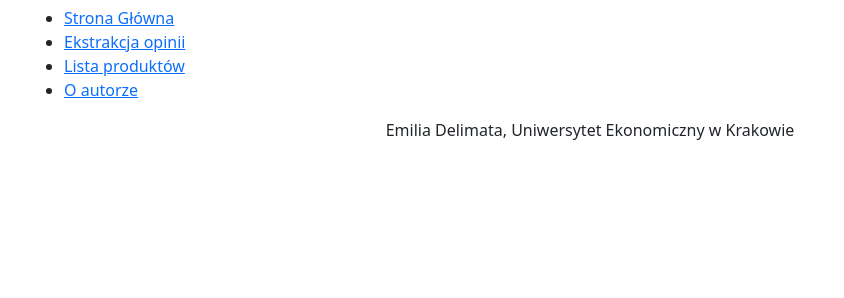
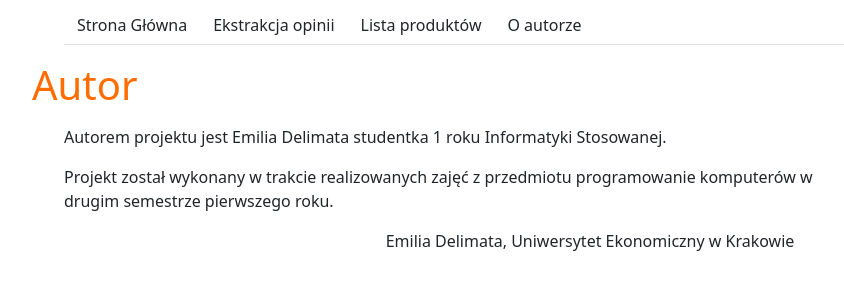
Before and after one commit to imchocoe/CeneoWebScraper, a Python web app: template app/templates/author.html in a window 1280 px wide. Shown: the part 50-348 px from the top of the page, without its empty margins (50-894 px from the left). Run offline with Jinja, Linux system fonts and the light colour scheme; the template is opened without the code that fills it, so the values that code supplies are empty; some libraries are stand-ins or nearby versions.

Commit message:
2025-05-29

```diff
--- a/app/static/style.css
+++ b/app/static/style.css
@@ -1,3 +1,85 @@
 h1{
     color: #ff6c00;
 }
+
+p{
+    text-align: center;
+
+}
+button:hover{
+    background-color: brown;
+
+
+}
+input {
+    color: #ff6c00;
+
+}
+.btn:hover{
+    color:#ff6c00;
+    background-color: blanchedalmond;
+    text-align: center;
+}
+
+li{
+    color: brown;
+    text-align: center;
+}
+
+
+ol {
+    width: 1200px;
+    height: 300px;
+    padding: 20px;
+    display:flex;
+    gap: 4vw;
+
+    overflow-x: scroll;
+    scroll-snap-type: x mandatory;
+
+    }
+
+ol li {
+    list-style-type: none;
+    background-color: #eee;
+    border: 1px solid #ddd;
+    padding: 20px;
+
+    flex: 0 0 100%;
+    scroll-snap-align: center;
+}
+
+
+ol::scroll-button(*) {
+border: 0;
+font-size: 2rem;
+background: none;
+color: rgb(0 0 0 / 0.7);
+cursor: pointer;
+
+
+}
+
+ol::scroll-button(*):hover,
+ol::scroll-button(*):focus {
+  color: rgb(0 0 0 / 1);
+}
+
+ol::scroll-button(*):active {
+  translate: 1px 1px;
+}
+
+ol::scroll-button(*):disabled {
+  color: rgb(0 0 0 / 0.2);
+  cursor: unset;
+}
+
+
+ol::scroll-button(left) {
+  content: "◄";
+
+}
+
+ol::scroll-button(right) {
+  content: "►";
+}
--- a/app/templates/author.html
+++ b/app/templates/author.html
@@ -1,5 +1,8 @@
 {% extends 'base.html' %}
 {% block title %}  {% endblock %}
 {% block content %}
-
+<h1>Autor</h1><p></p><p></p>
+<ul>Autorem projektu jest Emilia Delimata studentka 1 roku Informatyki Stosowanej.</ul>
+<ul>Projekt został wykonany w trakcie realizowanych zajęć z przedmiotu programowanie komputerów w drugim semestrze pierwszego roku.</ul>
+<p></p>
 {% endblock %}
--- a/app/templates/base.html
+++ b/app/templates/base.html
@@ -17,12 +17,16 @@
    </header>
    <section class="container">
         <div class="row">
-            <div class="col-3">
+            <div class="row-5">
                 <ul>
-                    <li><a href="{{url_for('index')}}">Strona Główna</a></li>
-                    <li><a href="{{url_for('display_form')}}">Ekstrakcja opinii</a></li>
-                    <li><a href="{{url_for('products')}}">Lista produktów</a></li>
-                    <li><a href="{{url_for('author')}}">O autorze</a></li>
+
+                    <ul class="nav nav-tabs">
+
+                    <li><a href="{{url_for('index')}}" class="btn" role="button">Strona Główna</a></li>
+                    <li><a href="{{url_for('display_form')}}"class="btn" role="button">Ekstrakcja opinii</a></li>
+                    <li><a href="{{url_for('products')}}"class="btn" role="button">Lista produktów</a></li>
+                    <li><a href="{{url_for('author')}}"class="btn" role="button">O autorze</a></li>
+                    </ul>
                 </ul>
             </div>
             <div class="col-9">
--- a/app/templates/index.html
+++ b/app/templates/index.html
@@ -7,4 +7,6 @@
     <li>Zastosowane biblioteki</li>
     <li>Zastosowane podejścia</li>
 </ol>
+
+
 {% endblock %}
```
Also changed, not shown: app/templates/extract.html (+7 -1 lines), requirements.txt (+15 -0 lines).
